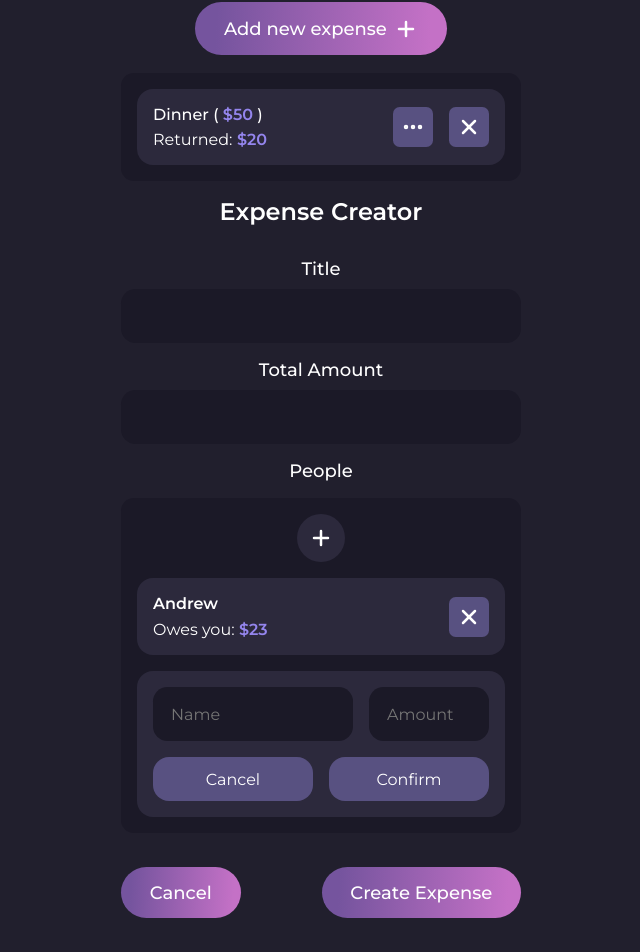
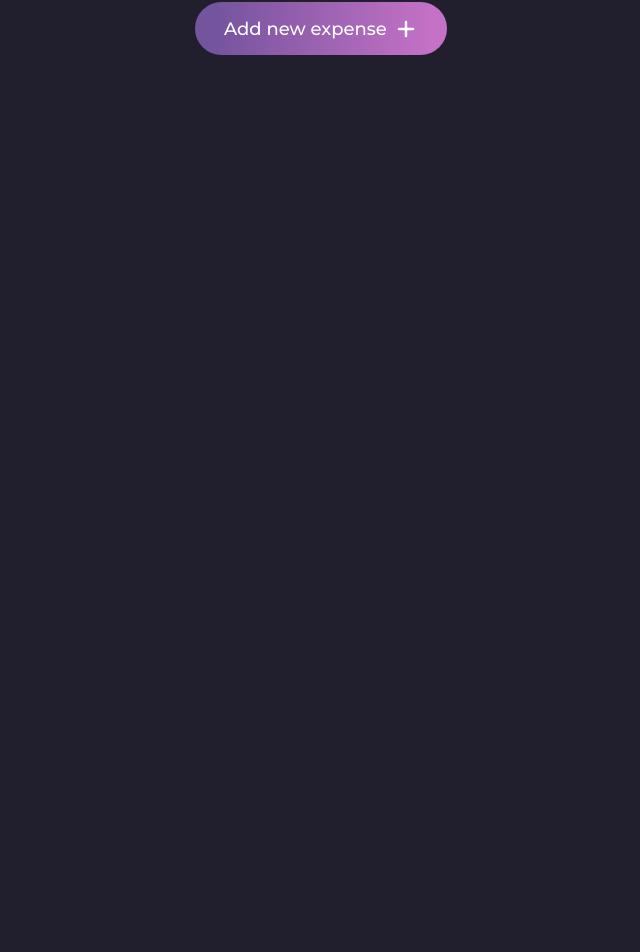
Before and after one commit to chmery/returnapp, a React (Create React App) app: page / in a window 1280 px wide. Shown: the part 352-1304 px from the top of the page, without its empty margins (319-959 px from the left). After the commit the page ends 800 px from the top, so only its background shows below. Built offline with nearby package versions, Linux system fonts and the light colour scheme.

Commit message:
Add show and hide expense creator state

```diff
--- a/src/components/Expenses/ExpenseCreator/ExpenseCreator.js
+++ b/src/components/Expenses/ExpenseCreator/ExpenseCreator.js
@@ -4,7 +4,7 @@ import Button from "../../UI/Buttons/Button";
 import Input from "../../UI/Input";
 import PeopleList from "../PeopleList/PeopleList";
 
-const ExpenseCreator = () => {
+const ExpenseCreator = (props) => {
     return (
         <div className={classes.creator}>
             <h1>Expense Creator</h1>
@@ -12,7 +12,7 @@ const ExpenseCreator = () => {
             <Input label={"Total Amount"} input={{ id: "amount", type: "number" }} />
             <PeopleList />
             <div className={classes.action}>
-                <Button>Cancel</Button>
+                <Button onClick={props.onCancel}>Cancel</Button>
                 <Button>Create Expense</Button>
             </div>
         </div>
--- a/src/components/Expenses/ExpenseCreator/ExpenseCreator.module.css
+++ b/src/components/Expenses/ExpenseCreator/ExpenseCreator.module.css
@@ -3,6 +3,7 @@
     flex-direction: column;
     align-items: center;
     row-gap: 1em;
+    animation: fade-in 0.3s forwards;
 }
 
 .action {
@@ -11,3 +12,12 @@
     justify-content: space-between;
     column-gap: 1em;
 }
+
+@keyframes fade-in {
+    from {
+        opacity: 0;
+    }
+    to {
+        opacity: 1;
+    }
+}
--- a/src/components/Expenses/Expenses.js
+++ b/src/components/Expenses/Expenses.js
@@ -1,3 +1,4 @@
+import { useState } from "react";
 import Button from "../UI/Buttons/Button";
 import ExpenseCreator from "./ExpenseCreator/ExpenseCreator";
 
@@ -5,18 +6,28 @@ import classes from "./Expenses.module.css";
 import ExpensesList from "./ExpensesList/ExpensesList";
 import PlusIcon from "./PlusIcon";
 
+const DefaultMessage = (props) => {
+    return (
+        <div className={classes.expenses}>
+            <h1>Your Expenses</h1>
+            <p className={classes["start-text"]}>Start by adding your first expense.</p>
+            <Button onClick={props.onOpenCreator}>
+                Add new expense <PlusIcon />
+            </Button>
+        </div>
+    );
+};
+
 const Expenses = () => {
+    const [isCreatorShown, setIsCreatorShown] = useState(false);
+
+    const openCreatorHandler = () => setIsCreatorShown(true);
+    const closeCreatorHandler = () => setIsCreatorShown(false);
+
     return (
         <>
-            <div className={classes.expenses}>
-                <h1>Your Expenses</h1>
-                <p className={classes["start-text"]}>Start by adding your first expense.</p>
-                <Button>
-                    Add new expense <PlusIcon />
-                </Button>
-                <ExpensesList />
-            </div>
-            <ExpenseCreator />
+            {!isCreatorShown && <DefaultMessage onOpenCreator={openCreatorHandler} />}
+            {isCreatorShown && <ExpenseCreator onCancel={closeCreatorHandler} />}
         </>
     );
 };
--- a/src/components/Expenses/Expenses.module.css
+++ b/src/components/Expenses/Expenses.module.css
@@ -3,6 +3,7 @@
     display: flex;
     align-items: center;
     flex-direction: column;
+    animation: fade-in 0.3s forwards;
 }
 
 .start-text {
@@ -19,3 +20,12 @@
         font-size: 1.125rem;
     }
 }
+
+@keyframes fade-in {
+    from {
+        opacity: 0;
+    }
+    to {
+        opacity: 1;
+    }
+}
--- a/src/components/UI/Buttons/Button.js
+++ b/src/components/UI/Buttons/Button.js
@@ -1,7 +1,11 @@
 import classes from "./Button.module.css";
 
 const Button = (props) => {
-    return <button className={classes.button}>{props.children}</button>;
+    return (
+        <button onClick={props.onClick} className={classes.button}>
+            {props.children}
+        </button>
+    );
 };
 
 export default Button;
```
